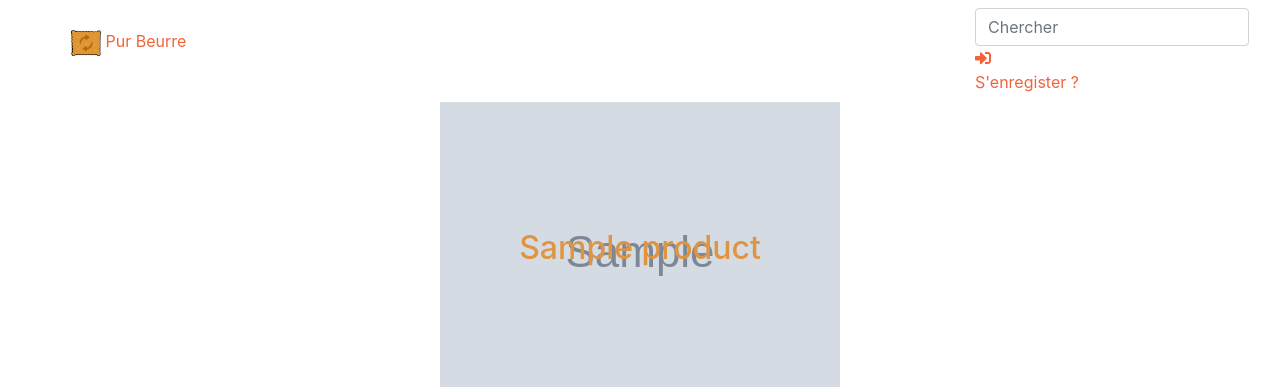
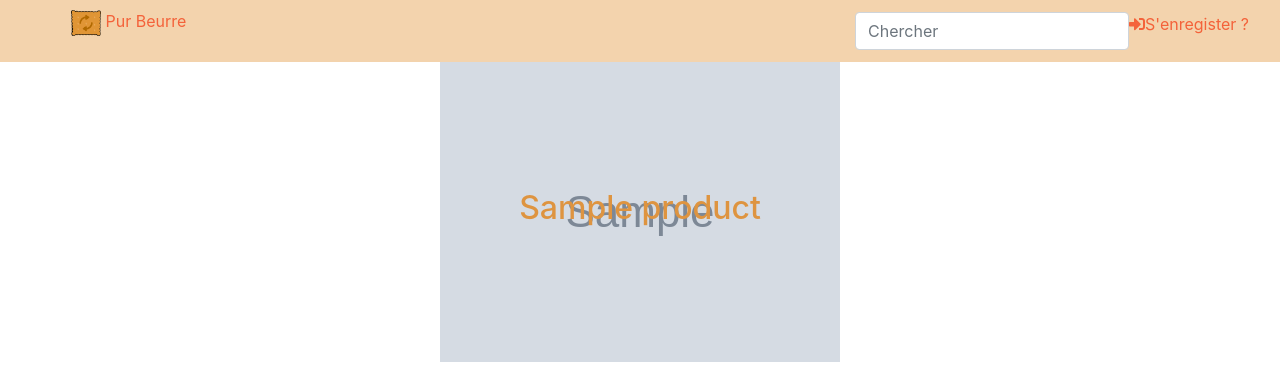
Before and after one commit to Ameliolu/Projet8, a Django app: page /product/1 in a window 1280 px wide. Shown: the top 387 px of the page. Run offline with Django 3.2, Linux system fonts and the light colour scheme; tables that the repository leaves empty hold one stand-in row (values such as "Sample post"); grey boxes marked "Sample" are stand-in pictures; some libraries are stand-ins or nearby versions.

Commit message:
modifications post-soutenance

```diff
--- a/site_web/static/css/customcss.css
+++ b/site_web/static/css/customcss.css
@@ -15,6 +15,7 @@
   position: relative;
   text-align: center;
   color: black;
+  background-color: white;
 }
 
 .superposition {
@@ -29,6 +30,14 @@
   top: 60%;
   left: 50%;
   transform: translate(-50%, -50%);
+}
+
+.navbar-nav {
+  flex-direction: row;
+}
+
+.navbar-default {
+  background-color: rgba(232,167,93, 0.5);
 }
 
 h1 {
--- a/site_web/templates/base.html
+++ b/site_web/templates/base.html
@@ -15,7 +15,7 @@
 <body>
 
     <!-- Barre de navigation -->
-    <nav class="navbar navbar-default navbar-fixed-top">
+    <nav class="navbar navbar-default sticky-top">
         <div class="container-fluid">
 
         <ul class="nav-header">
--- a/site_web/templates/substituts.html
+++ b/site_web/templates/substituts.html
@@ -3,8 +3,9 @@
 
 {% block content %}
 
-<header class="text-center">
-    <h2>Substituts</h2>
+<header class="header_fusion">
+  <img src="{{ product.image_front_url }}" alt="" style="max-height: 300px;">
+  <div class="superposition"><h2 style="color: black">{{ product.product_name_fr }}</h2></div>
 </header>
 
 <section class="container-fluid">
--- a/site_web/views.py
+++ b/site_web/views.py
@@ -70,6 +70,11 @@ class Substituts(ListView):
     template_name = 'substituts.html'
     paginate_by ='6'
 
+    def get_context_data(self, **kwargs):
+        context = super().get_context_data(**kwargs)
+        context['product'] = Product.objects.get(id=self.kwargs['pk'])
+        return context
+
     def get_queryset(self):
         product = get_object_or_404(Product, pk=self.kwargs['pk'])
         return Product.objects.filter(
```
